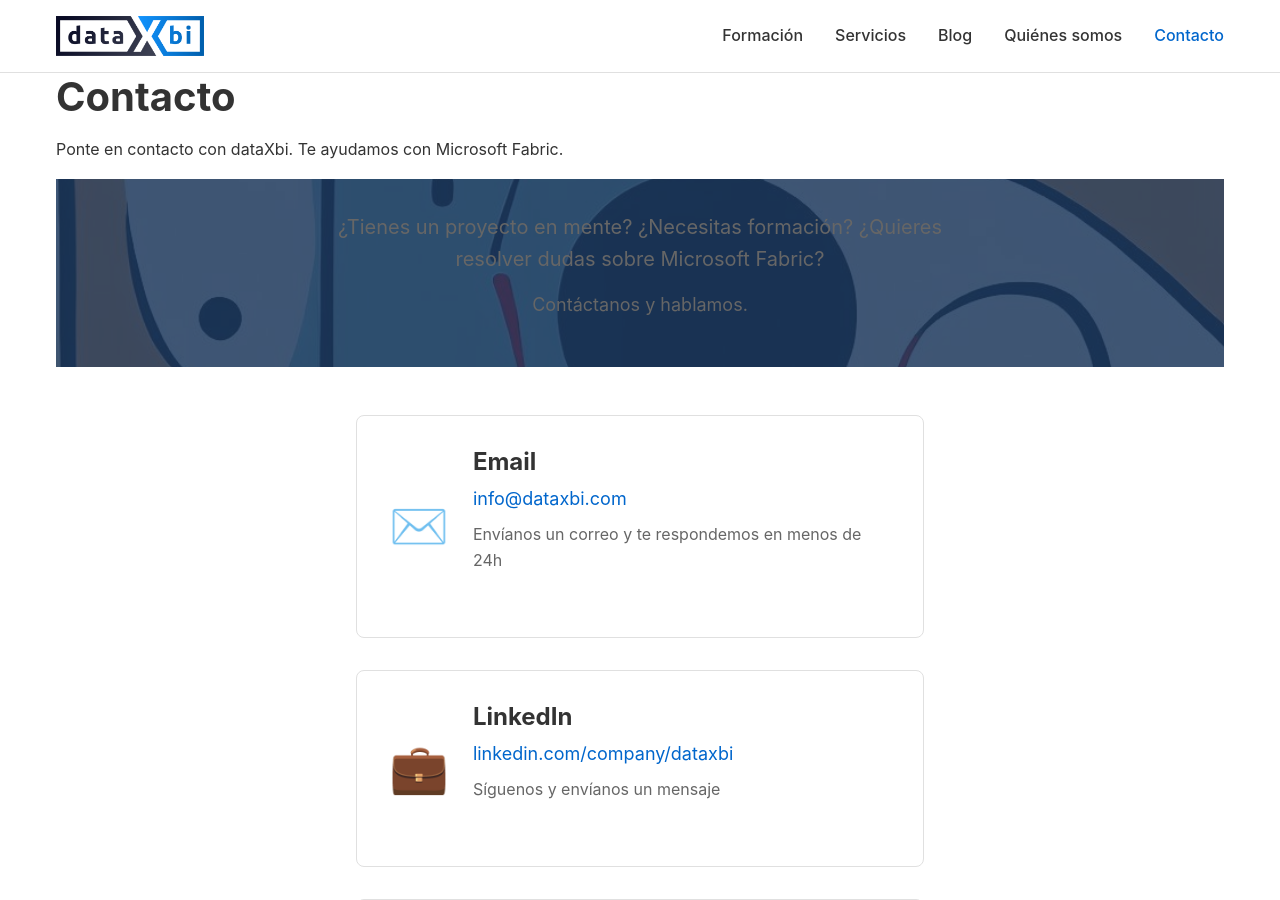
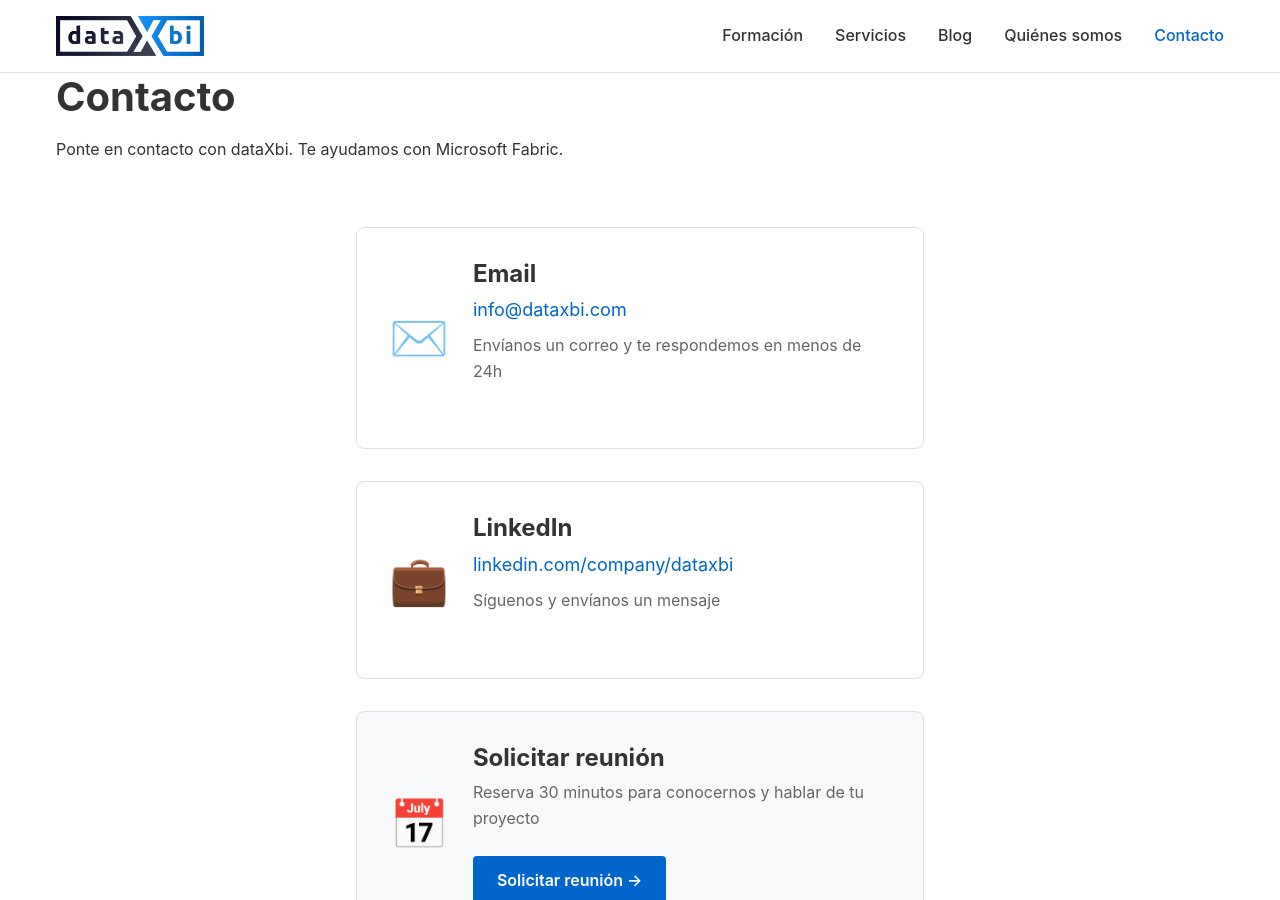
Before and after one commit to dataxbi/dataxbi.github.io, a Jekyll site: the page built from contacto/index.html, in a window 1280 px wide and 900 px high. Built offline with Jekyll 4.4.1, drawn with Linux system fonts in a browser that asks for light colours.

Commit message:
Eliminar hero con imagen de fondo en página de contacto

```diff
--- a/contacto/index.html
+++ b/contacto/index.html
@@ -4,18 +4,6 @@ title: "Contacto"
 description: "Ponte en contacto con dataXbi. Te ayudamos con Microsoft Fabric."
 permalink: /contacto/
 ---
-
-<!-- Hero -->
-<section class="section-hero" style="padding: 2rem 0;">
-  <div class="container" style="max-width: 700px; text-align: center;">
-    <p style="font-size: 1.25rem; color: var(--color-text-light);">
-      ¿Tienes un proyecto en mente? ¿Necesitas formación? ¿Quieres resolver dudas sobre Microsoft Fabric?
-    </p>
-    <p style="font-size: 1.125rem; color: var(--color-text-light); margin-top: 1rem;">
-      Contáctanos y hablamos.
-    </p>
-  </div>
-</section>
 
 <!-- Opciones de contacto -->
 <section style="padding: 3rem 0;">
```
